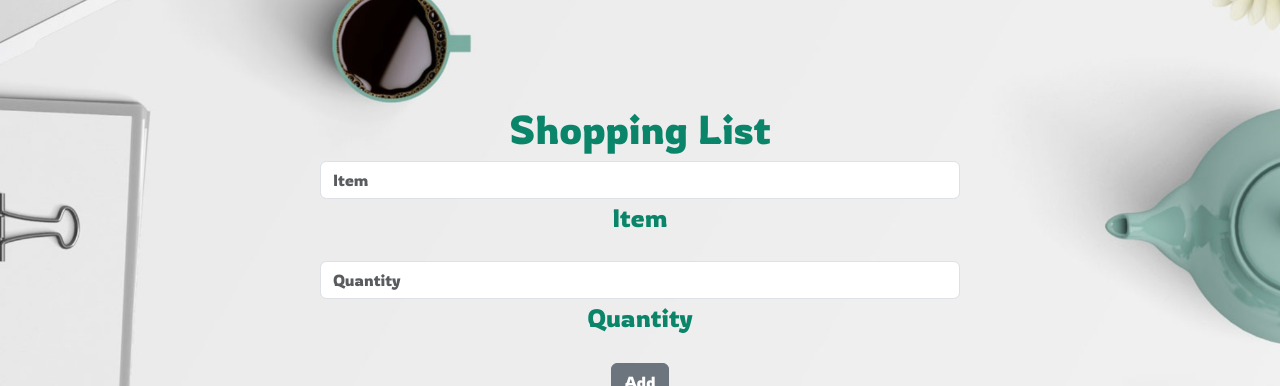
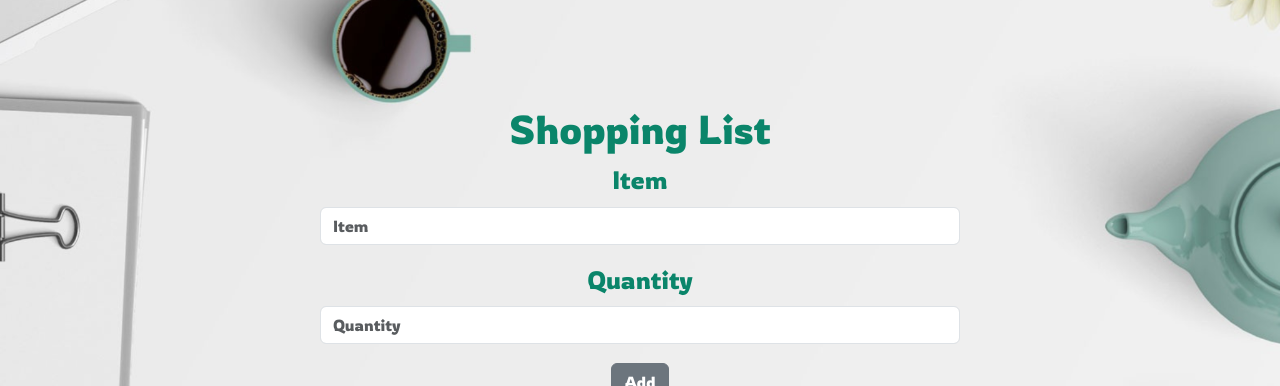
Before and after one commit to Kennethmontgomery119/shopping-list-react, a React (Create React App) app: page / in a window 1280 px wide. Shown: the top 386 px of the page. Built offline with nearby package versions, Linux system fonts and the light colour scheme; no server answers.

Commit message:
form fix

```diff
--- a/src/Components/ShoppingForm/ShoppingForm.jsx
+++ b/src/Components/ShoppingForm/ShoppingForm.jsx
@@ -29,6 +29,9 @@ export default function ShoppingForm( {
     return (
         <Form action="#" method="POST" onSubmit={handleSubmit} className="form">
         <FormGroup  className="item col-12 col-md-8 col-xl-6 col-xxl-4 offset-md-2 offset-xl-3 offset-xxl-4">
+        <Label for="item">
+            Item
+          </Label>
           <Input
             id="item"
             name="item"
@@ -37,12 +40,12 @@ export default function ShoppingForm( {
             value={item}
             onChange={handleItemChange}
             required />
-          <Label for="item">
-            Item
-          </Label>
         </FormGroup>
         {' '}
         <FormGroup  className="item col-12 col-md-8 col-xl-6 col-xxl-4 offset-md-2 offset-xl-3 offset-xxl-4" >
+        <Label for="quantity">
+            Quantity
+          </Label>
           <Input
             id="quantity"
             name="quantity"
@@ -51,9 +54,6 @@ export default function ShoppingForm( {
             value={num}
             onChange={handleQuantityChange}
             required />
-          <Label for="quantity">
-            Quantity
-          </Label>
         </FormGroup>
         {' '}
         <Button type="submit" className="add">
```
